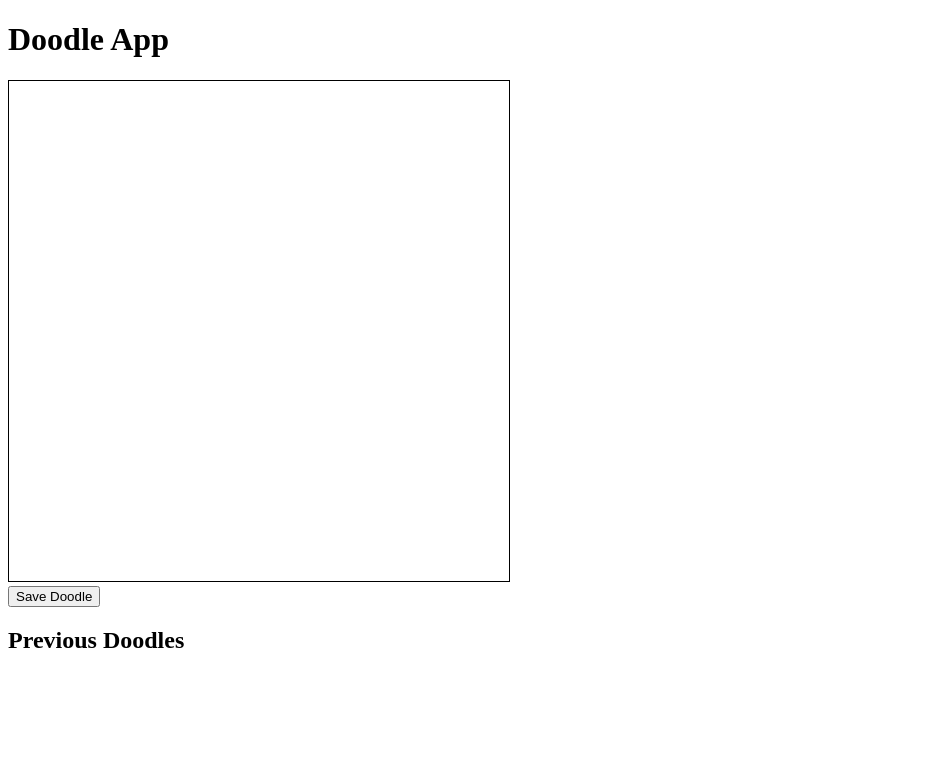
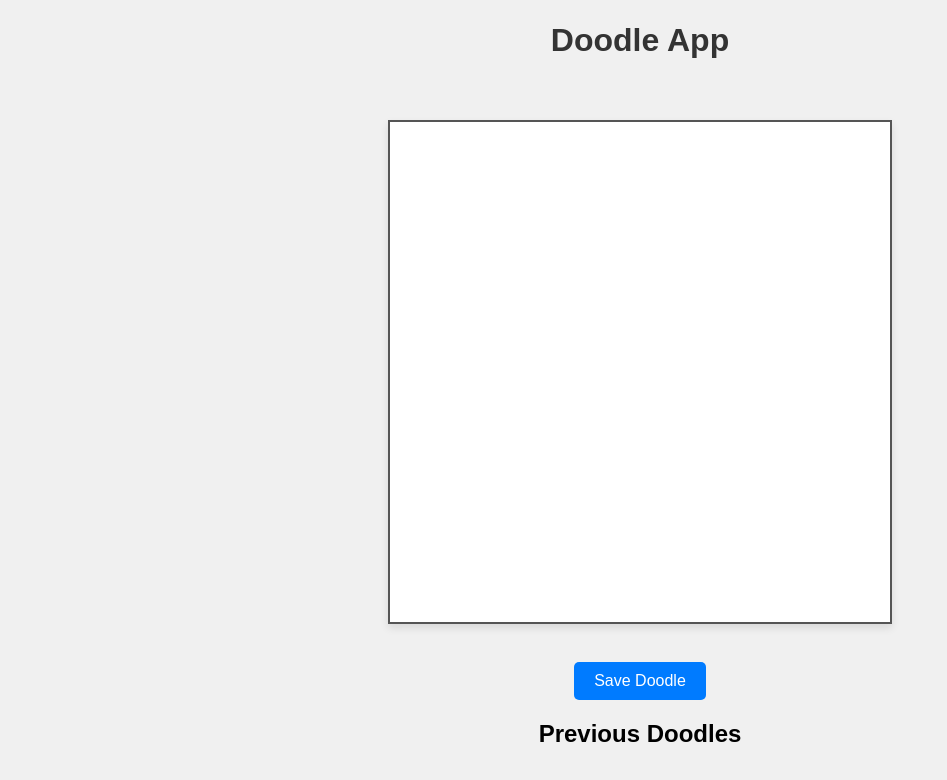
Before and after one commit to Steven15243/doodle-website, a website: page public/index.html in a window 1280 px wide. Shown: the whole page, without its empty margins (0-947 px from the left). Drawn offline with Linux system fonts and the light colour scheme; no server answers.

Commit message:
More beautiful

```diff
--- a/public/index.html
+++ b/public/index.html
@@ -5,8 +5,60 @@
     <meta name="viewport" content="width=device-width, initial-scale=1.0">
     <title>Doodle App</title>
     <style>
-        canvas { border: 1px solid black; }
-        img { max-width: 100%; height: auto; }
+        body {
+            font-family: 'Arial', sans-serif;
+            background-color: #f0f0f0;
+            margin: 0;
+            padding: 0;
+            display: flex;
+            flex-direction: column;
+            align-items: center;
+            justify-content: center;
+            min-height: 100vh;
+        }
+        h1 {
+            color: #333;
+            margin-top: 20px;
+        }
+        #prompt {
+            font-size: 1.2em;
+            margin-bottom: 20px;
+            color: #555;
+        }
+        canvas {
+            border: 2px solid #555;
+            background-color: #fff;
+            box-shadow: 0 4px 8px rgba(0, 0, 0, 0.1);
+            cursor: crosshair;
+        }
+        button {
+            background-color: #007BFF;
+            color: white;
+            border: none;
+            padding: 10px 20px;
+            font-size: 1em;
+            cursor: pointer;
+            margin-top: 20px;
+            border-radius: 5px;
+            transition: background-color 0.3s;
+        }
+        button:hover {
+            background-color: #0056b3;
+        }
+        #doodles {
+            margin-top: 30px;
+            display: flex;
+            flex-wrap: wrap;
+            justify-content: center;
+        }
+        #doodles img {
+            margin: 10px;
+            border: 1px solid #ddd;
+            border-radius: 5px;
+            box-shadow: 0 4px 8px rgba(0, 0, 0, 0.1);
+            width: 150px;
+            height: auto;
+        }
     </style>
 </head>
 <body>
--- a/server.js
+++ b/server.js
@@ -42,7 +42,7 @@ app.post('/doodle', async (req, res) => {
         if (err) {
             res.status(500).send(err);
         } else {
-            const doodle = new Doodle({ doodleUrl: fileName });
+            const doodle = new Doodle({ doodleUrl: `/${fileName}` });
             await doodle.save();
             res.status(201).send(doodle);
         }
```
